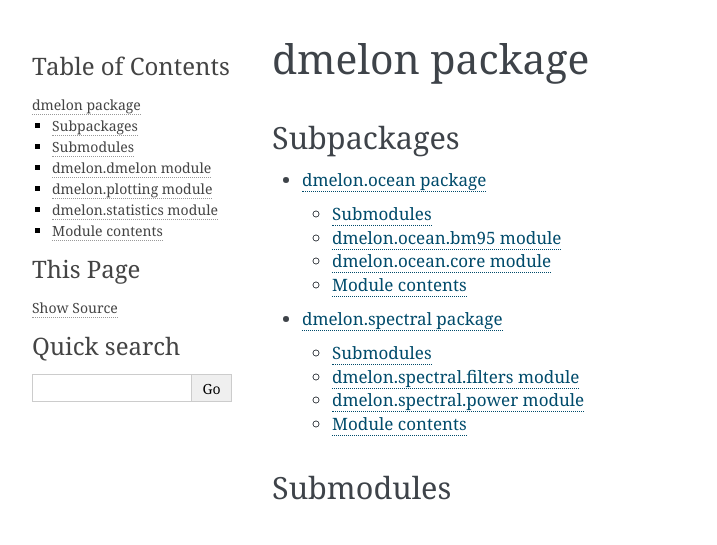
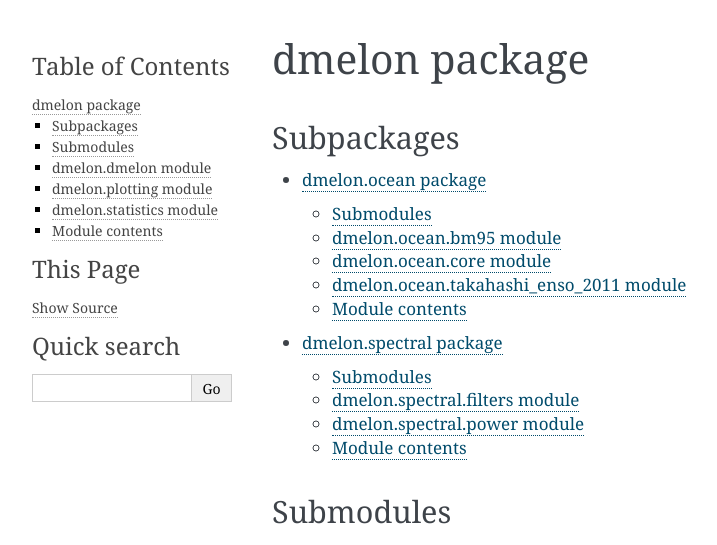
Before and after one commit to griverat/dmelon, a Sphinx documentation site: the page built from docs/dmelon.rst, in a window 1280 px wide. Shown: the top 545 px of the page, without its empty margins (148-865 px from the left). Built offline with Sphinx 7.4.7, drawn with Linux system fonts in a browser that asks for light colours.

Commit message:
Update docs summary

```diff
--- a/docs/dmelon.ocean.rst
+++ b/docs/dmelon.ocean.rst
@@ -20,6 +20,14 @@ dmelon.ocean.core module
    :undoc-members:
    :show-inheritance:
 
+dmelon.ocean.takahashi\_enso\_2011 module
+-----------------------------------------
+
+.. automodule:: dmelon.ocean.takahashi_enso_2011
+   :members:
+   :undoc-members:
+   :show-inheritance:
+
 Module contents
 ---------------
 
```
